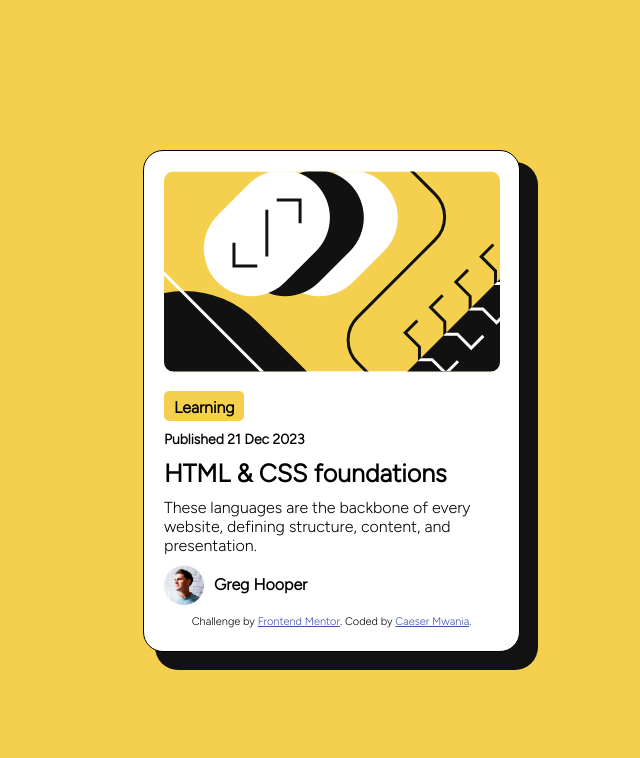
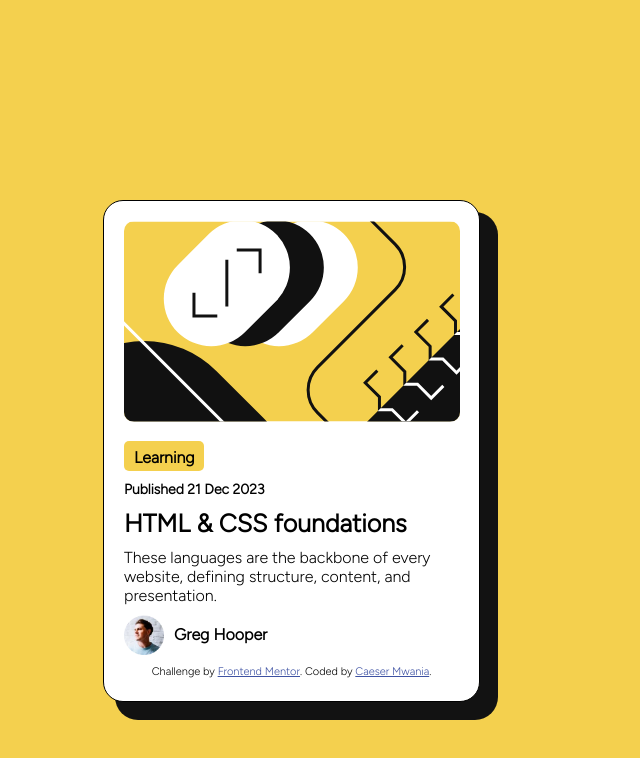
Before and after one commit to ghost237-sys/BlogPreviewCard, a plain HTML site: page index.html in a window 1280 px wide. Shown: the top 758 px of the page, without its empty margins (485-1125 px from the left). Drawn offline with Linux system fonts and the light colour scheme.

Commit message:
Update style.css

```diff
--- a/style.css
+++ b/style.css
@@ -8,7 +8,7 @@ body{
 .container{
     width:375px;
     height: 500px;
-    margin:150px 250px 150px 620px;
+    margin:200px 250px 150px 580px;
     background-color: hsl(0, 0%, 100%);
     border-radius: 20px;
     box-shadow: 15px 15px 0px 3px hsl(0, 0%, 7%);
```
